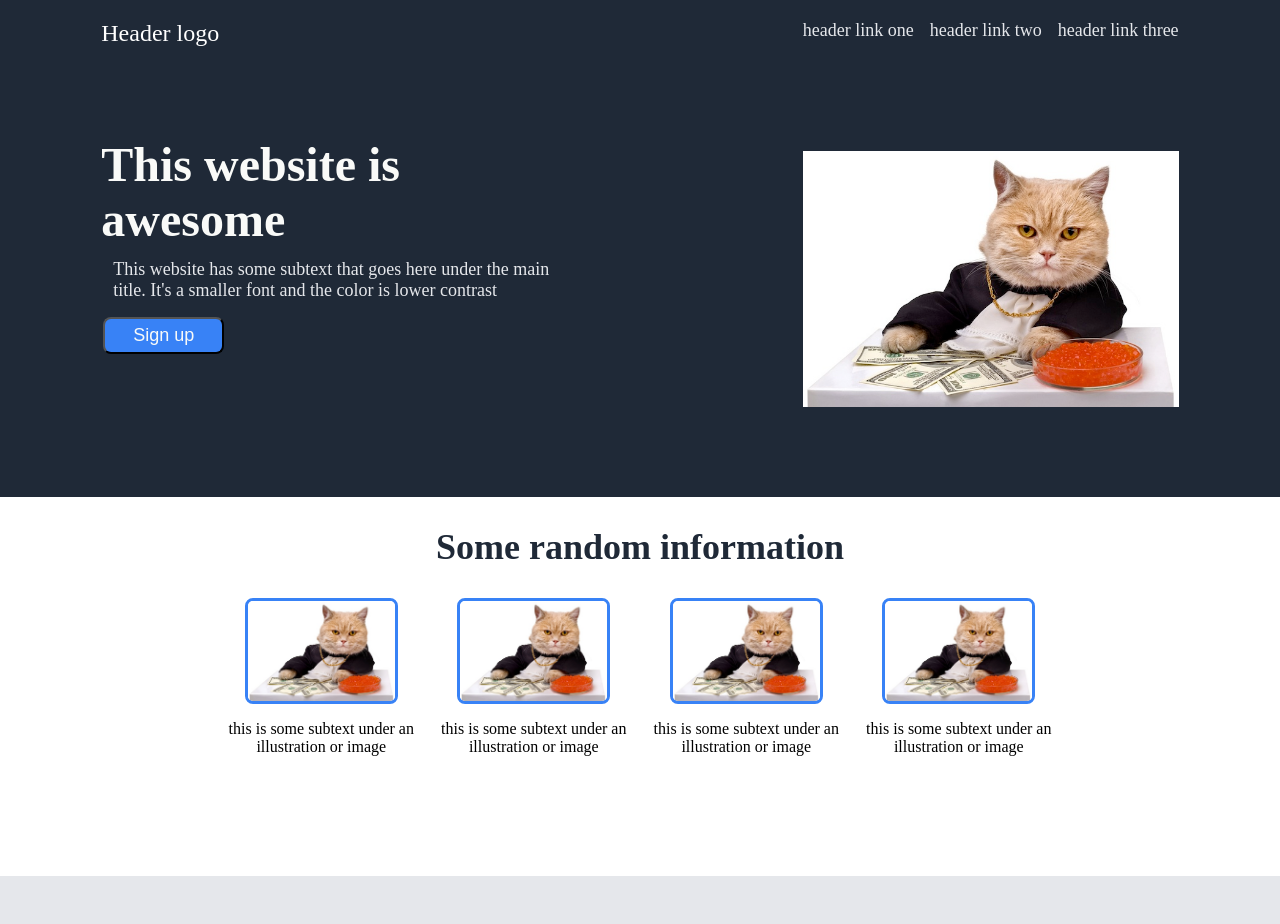
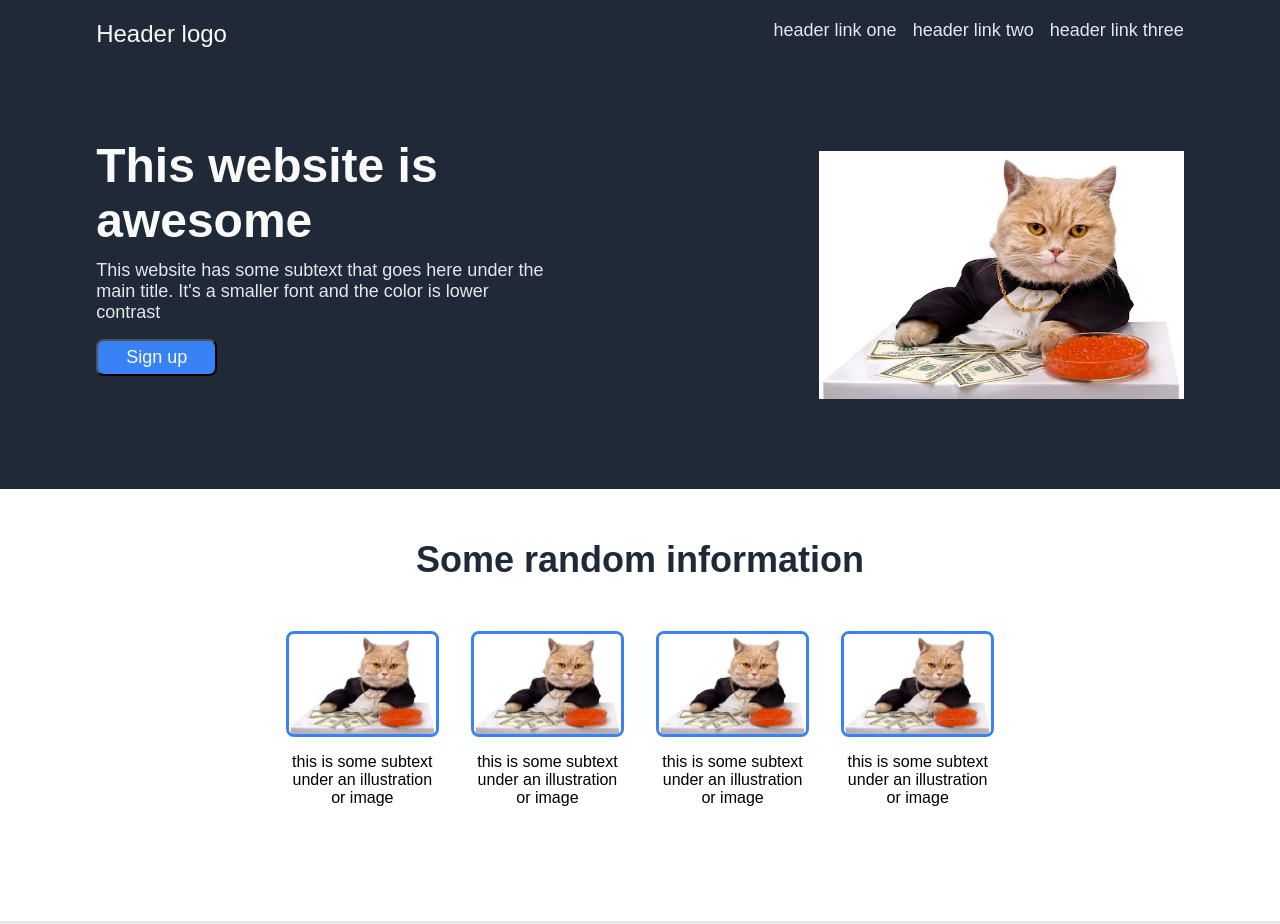
Before and after one commit to mihai-alex/landing-page, a plain HTML site: page index.html in a window 1280 px wide. Shown: the top 924 px of the page. Drawn offline with Linux system fonts and the light colour scheme.

Commit message:
Do minor refactoring

```diff
--- a/index.html
+++ b/index.html
@@ -12,7 +12,7 @@
 <body>
     <header>
         <div class="header-logo-content">
-            <span>Header logo</span>
+            <span class="logo-text">Header logo</span>
             <div class="text-and-buttons">
                 <span class="title">This website is awesome</span>
                 <span class="text">This website has some subtext that goes here under the main title. It's a smaller
@@ -32,23 +32,23 @@
     </header>
 
     <div class="information-section">
-        <h2>Some random information</h2>
+        <h2 class="title">Some random information</h2>
         <div class="content">
             <div class="image-and-subtext">
                 <img src="./img/cat_caviar.jpg" alt="some illustration or image">
-                <p>this is some subtext under an illustration or image</p>
+                <p class="subtext">this is some subtext under an illustration or image</p>
             </div>
             <div class="image-and-subtext">
                 <img src="./img/cat_caviar.jpg" alt="some illustration or image">
-                <p>this is some subtext under an illustration or image</p>
+                <p class="subtext">this is some subtext under an illustration or image</p>
             </div>
             <div class="image-and-subtext">
                 <img src="./img/cat_caviar.jpg" alt="some illustration or image">
-                <p>this is some subtext under an illustration or image</p>
+                <p class="subtext">this is some subtext under an illustration or image</p>
             </div>
             <div class="image-and-subtext">
                 <img src="./img/cat_caviar.jpg" alt="some illustration or image">
-                <p>this is some subtext under an illustration or image</p>
+                <p class="subtext">this is some subtext under an illustration or image</p>
             </div>
         </div>
     </div>
@@ -59,7 +59,7 @@
         <span class="author">-Thor, God of Thunder</span>
     </div>
 
-    <div class="signup-section">
+    <div class="sign-up-section">
         <div class="text">
             <span class="title">Call to action! It's time!</span>
             <span class="content">Sign up for our product by clicking that button right over there!</span>
--- a/style.css
+++ b/style.css
@@ -1,9 +1,29 @@
 body {
+    font-family: Arial, Helvetica, sans-serif;
     display: flex;
     flex-direction: column;
     align-items: center;
     padding: 0;
     margin: 0;
+}
+
+button {
+    font-size: 18px;
+    color: #F9FAF8;
+    background-color: #3882F6;
+    padding: 6px 28px;
+    text-align: center;
+    text-decoration: none;
+    display: inline-block;
+    margin: 4px 0px;
+    cursor: pointer;
+    border-radius: 8px;
+    align-self: flex-start;
+}
+
+button:hover {
+    background: peru;
+    color: white;
 }
 
 header {
@@ -18,20 +38,50 @@ header {
     width: 1285px;
 }
 
-header span {
-    font-size: 24px;
+.header-logo-content {
+    max-width: 1000px;
+    display: flex;
+    flex-direction: column;
+    align-items: flex-start;
+    gap: 90px;
+    padding-top: 20px;
+    padding-bottom: 90px;
 }
 
-header .title {
+.header-logo-content .logo-text {
+    font-size: 24px;
+    color: #F9FAF8;
+}
+
+.header-logo-content .text-and-buttons {
+    display: flex;
+    flex-direction: column;
+    justify-content: center;
+    align-items: center;
+    flex-wrap: wrap;
+    width: 480px;
+}
+
+.header-logo-content .title {
     font-size: 48px;
     font-weight: 800;
     color: #F9FAF8;
 }
 
+.header-logo-content .text {
+    width: 800px;
+    color: #E5E7EB;
+    font-size: 18px;
+    max-width: fit-content;
+    padding: 12px 20px 12px 0px;
+}
+
 .header-links-image {
+    font-size: 24px;
+    color: #E5E7EB;
     display: flex;
     flex-direction: column;
-    justify-content: space-between;
+    align-items: flex-end;
     gap: 110px;
     padding-top: 20px;
     padding-bottom: 90px;
@@ -42,45 +92,23 @@ header .title {
     gap: 16px;
 }
 
-.header-logo-content {
-    max-width: 1000px;
-    display: flex;
-    flex-direction: column;
-    gap: 90px;
-    padding-top: 20px;
-    padding-bottom: 90px;
-}
-
-header .text-and-buttons {
-    display: flex;
-    flex-direction: column;
-    justify-content: center;
-    align-items: center;
-    flex-wrap: wrap;
-    width: 494px;
-}
-
-header .text {
-    width: 800px;
-}
-
-.header-logo-content .text {
-    color: #E5E7EB;
-    font-size: 18px;
-    max-width: fit-content;
-    padding: 12px;
-}
-
-a,
+header a,
 a:focus,
-a:active header {
+a:active {
     text-decoration: none;
     color: #E5E7EB;
     font-size: 18px;
 }
 
-a:hover {
+header a:hover {
     color: lightskyblue;
+}
+
+header img {
+    height: 248px;
+    width: auto;
+    padding: 0;
+    margin: 0;
 }
 
 .information-section {
@@ -88,17 +116,27 @@ a:hover {
     flex-direction: column;
     align-items: center;
     justify-content: center;
-    padding-bottom: 104px;
+    padding-bottom: 98px;
 }
 
-.information-section p {
-    text-align: center;
-}
-
-.information-section h2 {
+.information-section .title {
     font-size: 36px;
     font-weight: 800;
     color: #1F2937;
+    padding: 20px;
+}
+
+.information-section .content {
+    display: flex;
+    align-items: center;
+    justify-content: center;
+    max-width: 850px;
+    gap: 32px;
+}
+
+.information-section .subtext {
+    text-align: center;
+    width: 150px;
 }
 
 .information-section .image-and-subtext {
@@ -109,26 +147,27 @@ a:hover {
     flex-wrap: wrap;
 }
 
-.information-section .content {
-    display: flex;
-    align-items: center;
-    justify-content: center;
-    max-width: 850px;
+.information-section img {
+    height: 100px;
+    width: auto;
+    border-radius: 8px;
+    border: 3px solid;
+    border-color: #3882F6;
 }
 
 .quote-section {
     display: flex;
-    max-width: 750px;
     flex-direction: column;
     justify-content: center;
     background-color: #E5E7EB;
-    padding: 104px 317px;
+    padding: 104px 275px;
 }
 
 .quote-section .quote {
     font-size: 36px;
     font-weight: 300;
     font-style: italic;
+    color: #1F2937;
 }
 
 .quote-section .author {
@@ -138,7 +177,7 @@ a:hover {
     font-weight: 800;
 }
 
-.signup-section {
+.sign-up-section {
     color: #F9FAF8;
     background-color: #3882F6;
     display: flex;
@@ -150,59 +189,25 @@ a:hover {
     border-radius: 8px;
 }
 
-.signup-section .text {
+.sign-up-section .text {
     display: flex;
     flex-direction: column;
     justify-content: center;
 }
 
-.signup-section .title {
+.sign-up-section .title {
     color: white;
     font-size: 24px;
     font-weight: 800;
 }
 
-.signup-section .content {
+.sign-up-section .content {
     color: #F9FAF8;
 }
 
-button {
-    font-size: 18px;
-    color: #F9FAF8;
-    background-color: #3882F6;
-    padding: 6px 28px;
-    text-align: center;
-    text-decoration: none;
-    display: inline-block;
-    margin: 4px 2px;
-    cursor: pointer;
-    border-radius: 8px;
-    align-self: flex-start;
-}
-
-.signup-section button {
+.sign-up-section button {
     border: 2px solid;
     border-color: white;
-}
-
-button:hover {
-    background: peru;
-    color: white;
-}
-
-header img {
-    width: 376px;
-    height: auto;
-    padding: 0;
-    margin: 0;
-}
-
-.information-section img {
-    height: 100px;
-    width: auto;
-    border-radius: 8px;
-    border: 3px solid;
-    border-color: #3882F6;
 }
 
 footer {
```
